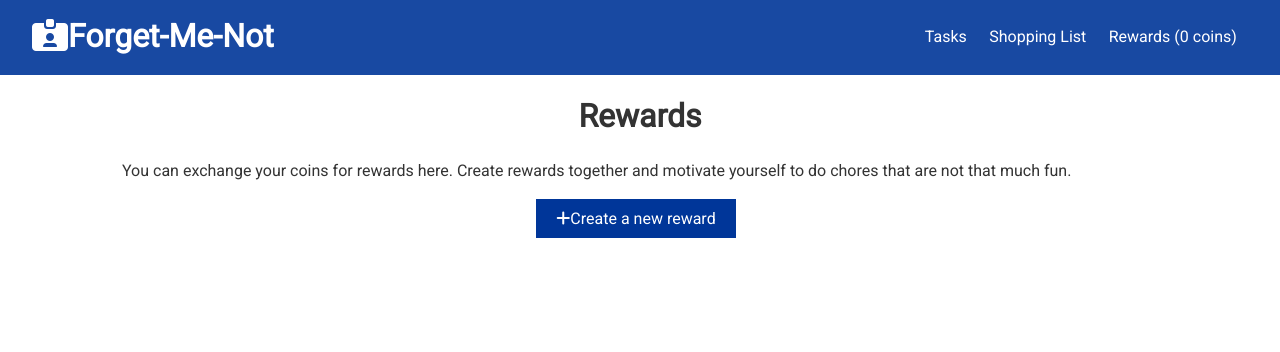
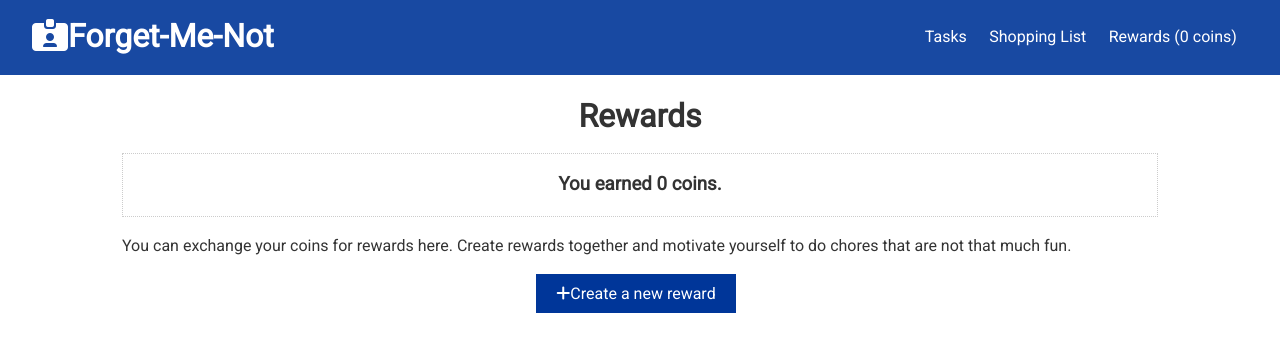
Before and after one commit to ambercoded/forget-me-not, a React (Create React App) app in the folder client/: page /rewards in a window 1280 px wide. Shown: the top 352 px of the page. Built offline with nearby package versions, Linux system fonts and the light colour scheme.

Commit message:
amount of earned coins are now visible on Rewards page

```diff
--- a/client/src/components/pages/Rewards.js
+++ b/client/src/components/pages/Rewards.js
@@ -1,9 +1,18 @@
-import React from "react";
+import React, { useContext } from "react";
+import RewardsContext from "../../context/rewards/rewardsContext";
 
 const Rewards = () => {
+  const rewardsContext = useContext(RewardsContext);
+  const { coins } = rewardsContext;
+
   return (
     <div>
       <h1 className="text-center">Rewards</h1>
+      <div className="card">
+        <h3>
+          You earned <strong>{coins}</strong> coins.
+        </h3>
+      </div>
       <p className="my-1">
         You can exchange your coins for rewards here. Create rewards together
         and motivate yourself to do chores that are not that much fun.
```
